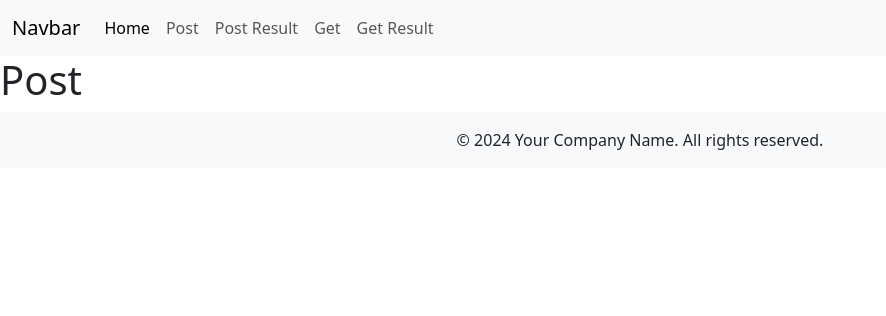
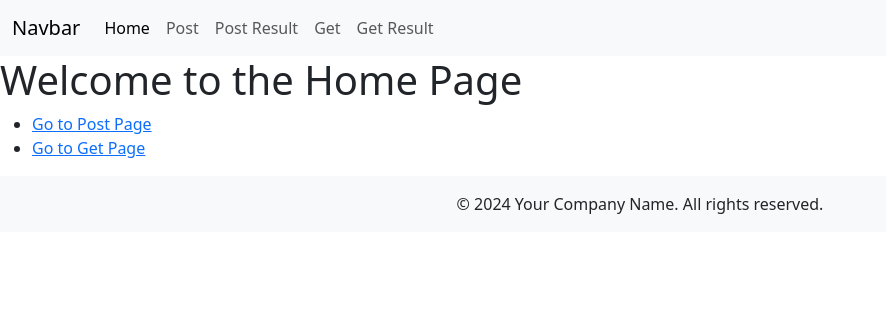
Before and after one commit to tsewang-ghale/hw2, a PHP site: page / in a window 1280 px wide. Shown: the top 316 px of the page, without its empty margins (0-886 px from the left). Run offline with PHP 8.4, Linux system fonts and the light colour scheme.

Commit message:
Update index.php

```diff
--- a/index.php
+++ b/index.php
@@ -1,8 +1,12 @@
 <?php
-$pageTitle = "Post";
+$pageTitle = "Home";
 include "view_header.php";
 ?>
-<h1>Post</h1>
+    <h1>Welcome to the Home Page</h1>
+    <ul>
+        <li><a href="post.php">Go to Post Page</a></li>
+        <li><a href="get.php">Go to Get Page</a></li>
+    </ul>
 <?php
 include "view_footer.php";
 ?>
```
